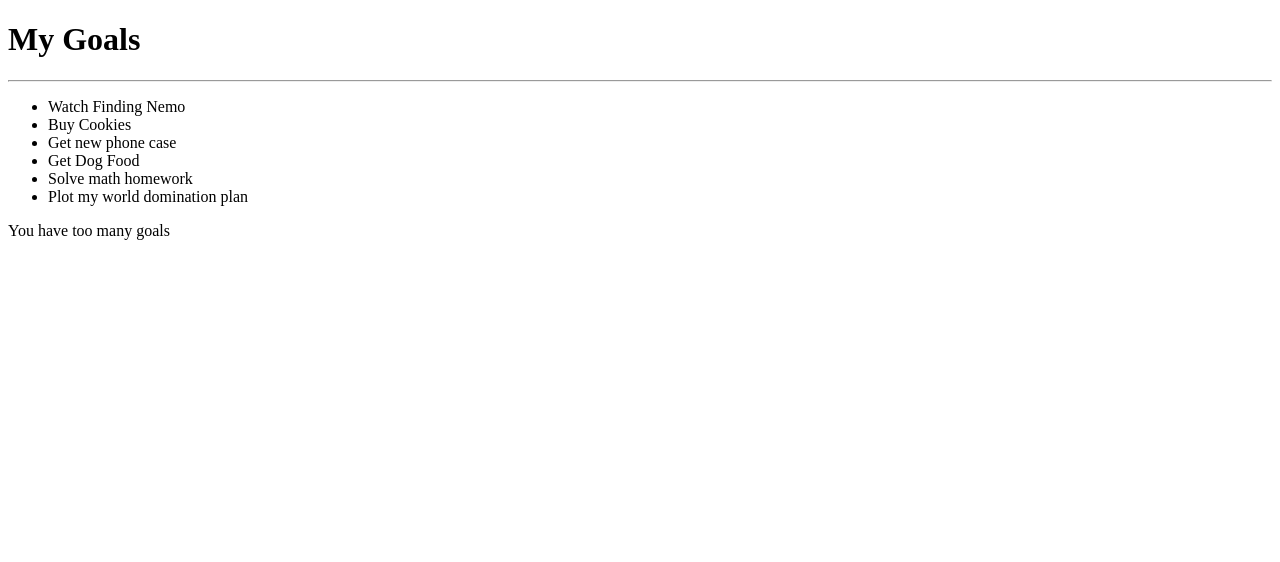
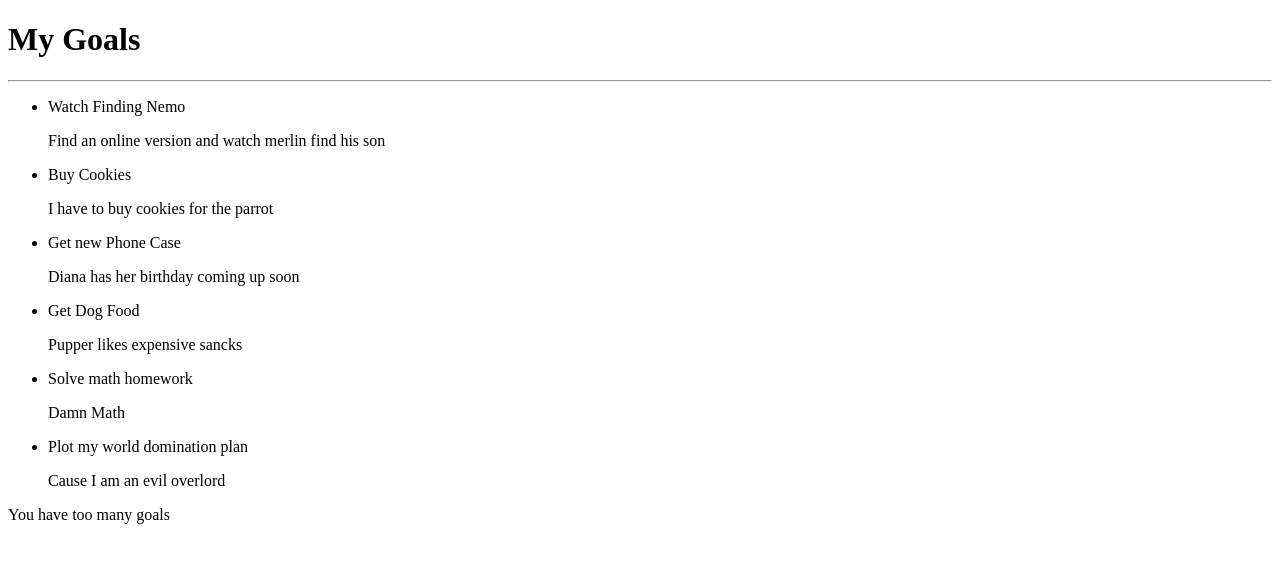
Before and after one commit to kevahere/goals_app, an Angular app: page / in a window 1280 px wide. Shown: the top 562 px of the page. Built offline with nearby package versions, Linux system fonts and the light colour scheme.

Commit message:
fixed compile issue. It was on app-component.html

```diff
--- a/src/app/app.component.html
+++ b/src/app/app.component.html
@@ -1,7 +1 @@
-<h1> My Goals </h1>
-<hr>
-
-<ul>
-  <li *ngFor='let goal of goals'>{{goal.name}}</li>
-</ul>
-  <p *ngIf='goals.length > 5'>You have too many goals</p>
+<app-goal></app-goal>
--- a/src/app/app.component.ts
+++ b/src/app/app.component.ts
@@ -7,11 +7,11 @@
 })
 export class AppComponent {
   goals = [
-  new Goal(1,'Watch Finding Nemo'),
-  new Goal(2,'Buy Cookies'),
-  new Goal(3,'Get new phone case'),
-  new Goal(4,'Get Dog Food'),
-  new Goal(5,'Solve math homework'),
-  new Goal(6,'Plot my world domination plan'),
+  new Goal(1,'Watch Finding Nemo','Find an online version and watch merlin find his son'),
+  new Goal(2,'Buy Cookies','I have to buy cookies for the parrot'),
+  new Goal(3, 'Get new Phone Case','Diana has her birthday coming up soon'),
+  new Goal(4, 'Get Dog Food','Pupper likes expensive sancks'),
+  new Goal(5, 'Solve math homework','Damn Math'),
+  new Goal(6, 'Plot my world domination plan','Cause I am an evil overlord'),
   ]
 }
--- a/src/app/app.module.ts
+++ b/src/app/app.module.ts
@@ -2,10 +2,14 @@
 import { NgModule } from '@angular/core';
 
 import { AppComponent } from './app.component';
+import { GoalComponent } from './goal/goal.component';
+import { GoalDetailsComponent } from './goal-details/goal-details.component';
 
 @NgModule({
   declarations: [
-    AppComponent
+    AppComponent,
+    GoalComponent,
+    GoalDetailsComponent
   ],
   imports: [
     BrowserModule
--- /dev/null
+++ b/src/app/goal-details/goal-details.component.html
@@ -0,0 +1,2 @@
+
+<p> {{goal.description}}</p>
--- /dev/null
+++ b/src/app/goal-details/goal-details.component.ts
@@ -0,0 +1,17 @@
+import { Component, OnInit,Input } from '@angular/core';
+import {Goal} from '../goal'
+
+@Component({
+  selector: 'app-goal-details',
+  templateUrl: './goal-details.component.html',
+  styleUrls: ['./goal-details.component.css']
+})
+export class GoalDetailsComponent implements OnInit {
+
+  @Input() goal:Goal;
+  constructor() { }
+
+  ngOnInit() {
+  }
+
+}
--- a/src/app/goal.ts
+++ b/src/app/goal.ts
@@ -1,4 +1,3 @@
 export class Goal {
-    constructor(public id:number, public name:string){}
-
+    constructor(public id:number, public name:string,public description:string){}
 }
--- /dev/null
+++ b/src/app/goal/goal.component.html
@@ -0,0 +1,10 @@
+<h1>My Goals</h1>
+<hr>
+
+<ul>
+    <div *ngFor='let goal of goals'>
+        <li >{{goal.name}}</li>
+        <app-goal-details [goal]='goal'></app-goal-details>
+    </div>
+</ul>
+<p *ngIf='goals.length > 5'>You have too many goals</p>
--- /dev/null
+++ b/src/app/goal/goal.component.ts
@@ -0,0 +1,23 @@
+import { Component, OnInit } from '@angular/core';
+import {Goal} from '../goal'
+
+@Component({
+  selector: 'app-goal',
+  templateUrl: './goal.component.html',
+  styleUrls: ['./goal.component.css']
+})
+export class GoalComponent implements OnInit {
+
+    goals = [
+        new Goal(1,'Watch Finding Nemo','Find an online version and watch merlin find his son'),
+        new Goal(2,'Buy Cookies','I have to buy cookies for the parrot'),
+        new Goal(3, 'Get new Phone Case','Diana has her birthday coming up soon'),
+        new Goal(4, 'Get Dog Food','Pupper likes expensive sancks'),
+        new Goal(5, 'Solve math homework','Damn Math'),
+        new Goal(6, 'Plot my world domination plan','Cause I am an evil overlord'),
+    ]
+  constructor() { }
+  ngOnInit() {
+  }
+
+}
```
Also changed, not shown: src/app/goal-details/goal-details.component.css (added), src/app/goal/goal.component.css (added), 2 other files (tests, documents, lock files or other folders).
